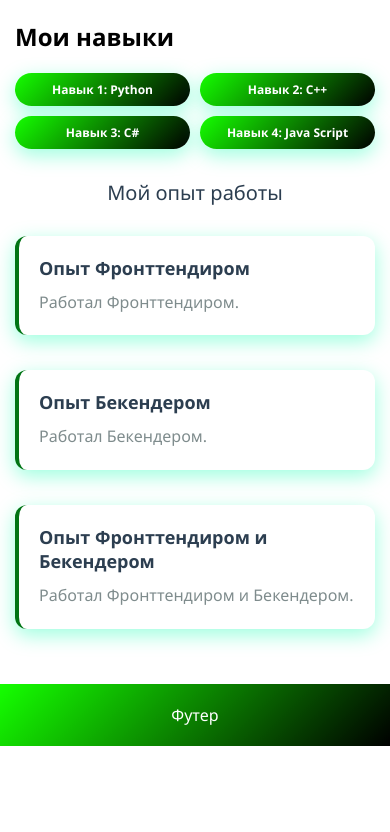
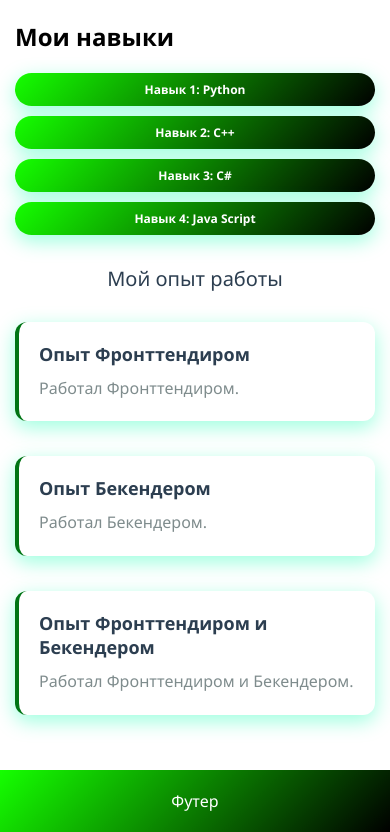
Before and after one commit to Pyyho/frontend-and-backend-practice-07, a plain HTML site: page index.html in a window 390 px wide. Shown: the part 1179-2011 px from the top of the page. Before the commit the page ends 1925 px from the top, so only its background shows below. Drawn offline with Linux system fonts and the light colour scheme.

Commit message:
Update styles.css

```diff
--- a/style/styles.css
+++ b/style/styles.css
@@ -647,7 +647,7 @@ main.content {
 
   /* Навыки */
   .skills-grid {
-    grid-template-columns: repeat(auto-fit, minmax(120px, 1fr));
+    grid-template-columns: repeat(auto-fit, minmax(200px, 1fr));
     gap: 10px;
   }
 
```
